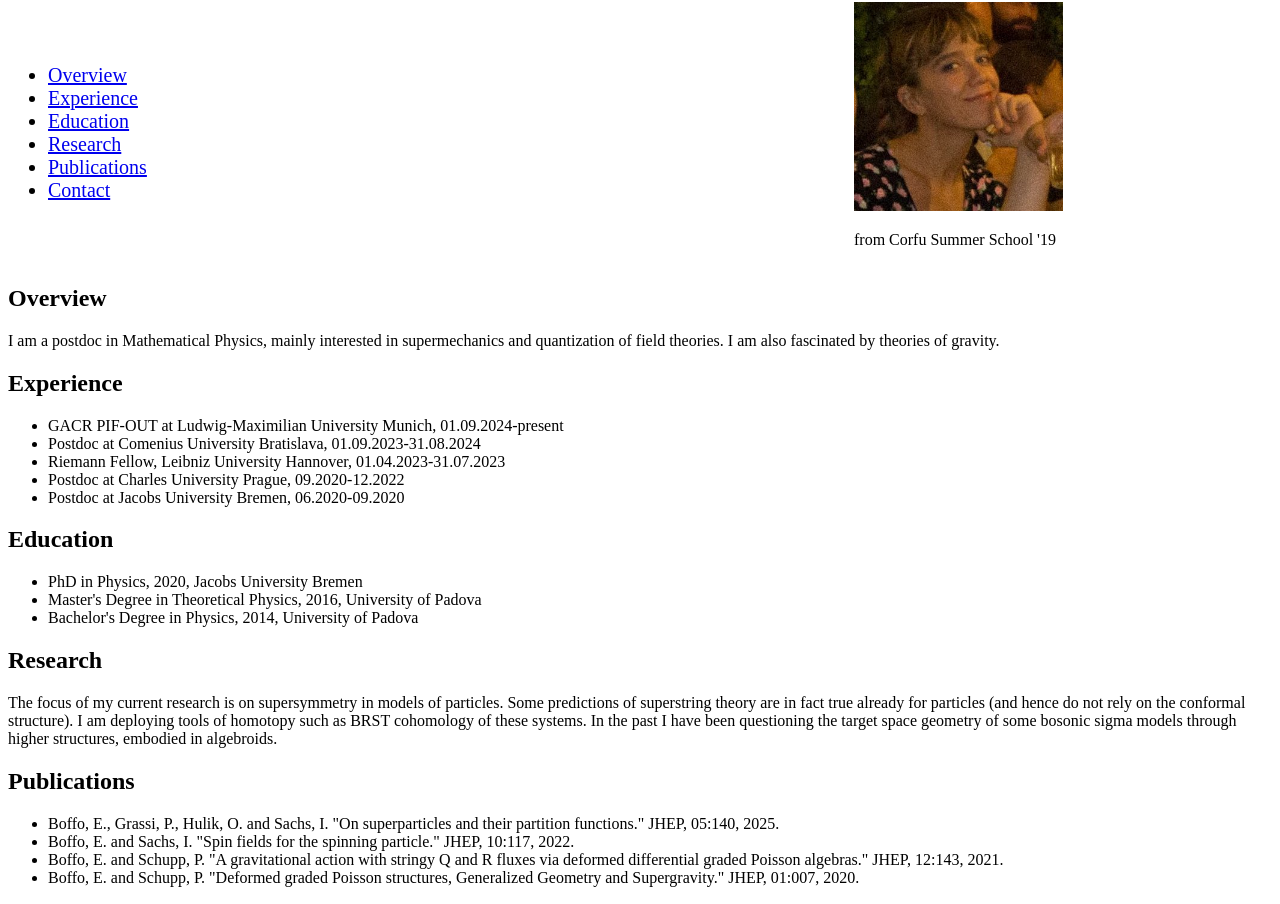
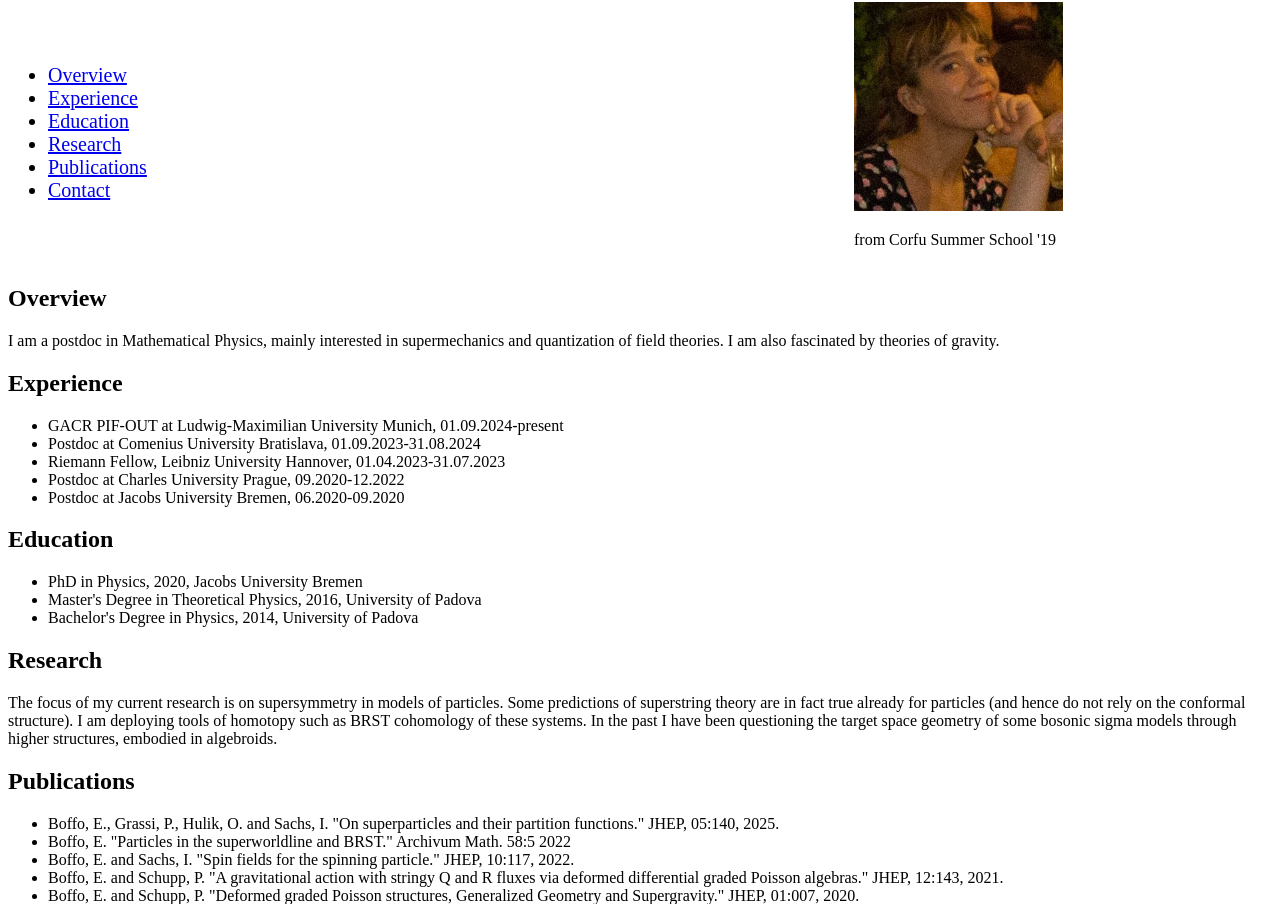
Before and after one commit to eugeniaboffo/eugeniaboffo.github.io, a plain HTML site: page index.html in a window 1280 px wide. Shown: the part 78-982 px from the top of the page. Drawn offline with Linux system fonts and the light colour scheme.

Commit message:
journal publication was added

```diff
--- a/index.html
+++ b/index.html
@@ -86,6 +86,7 @@ img {
       <h2>Publications</h2>
       <ul>
         <li>Boffo, E., Grassi, P., Hulik, O. and Sachs, I. "On superparticles and their partition functions." JHEP, 05:140, 2025.</li>
+        <li>Boffo, E. "Particles in the superworldline and BRST." Archivum Math. 58:5 2022</li>
         <li>Boffo, E. and Sachs, I. "Spin fields for the spinning particle." JHEP, 10:117, 2022.</li>
         <li>Boffo, E. and Schupp, P. "A gravitational action with stringy Q and R fluxes via deformed differential graded Poisson algebras." JHEP, 12:143, 2021.</li>
         <li>Boffo, E. and Schupp, P. "Deformed graded Poisson structures, Generalized Geometry and Supergravity." JHEP, 01:007, 2020.</li>
```
